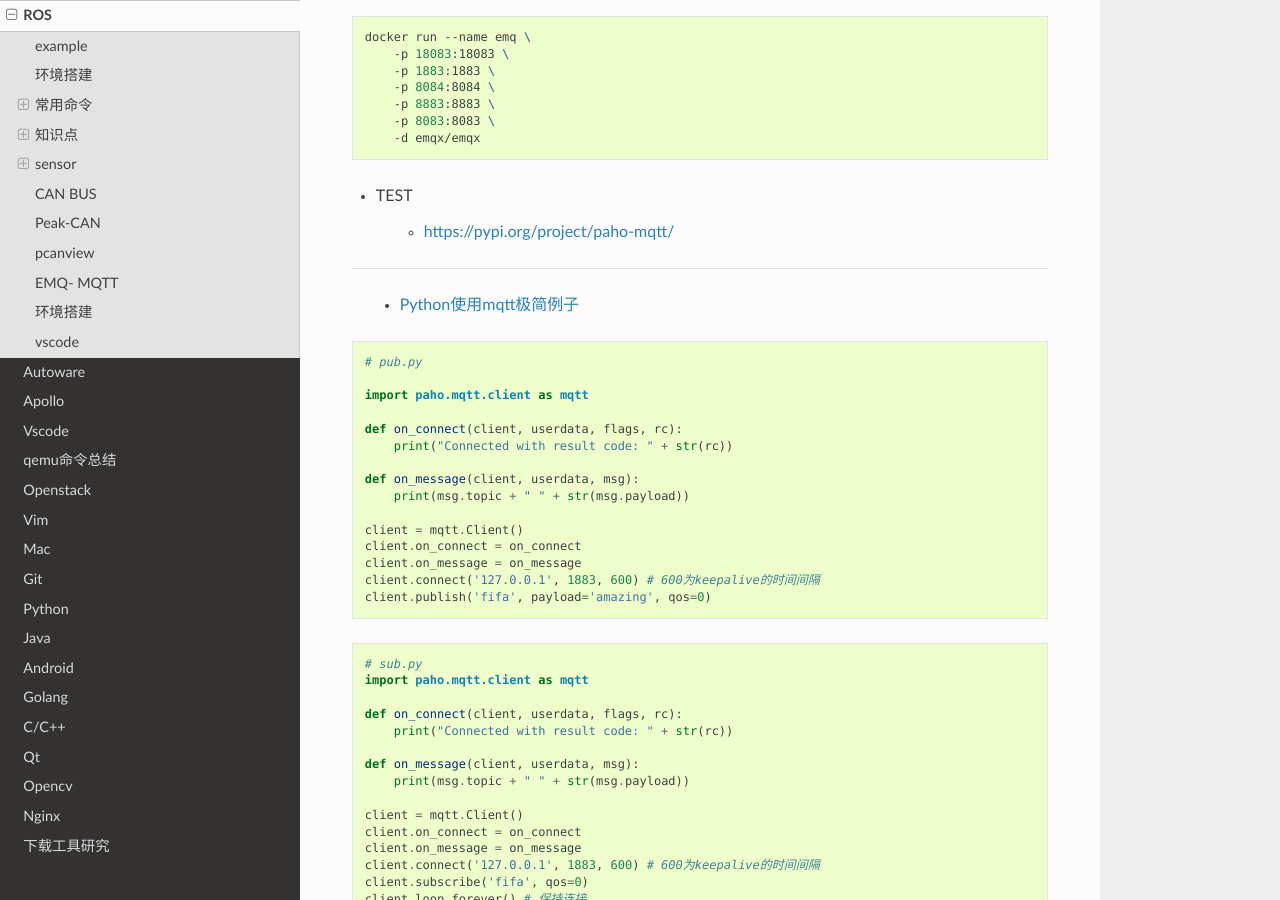
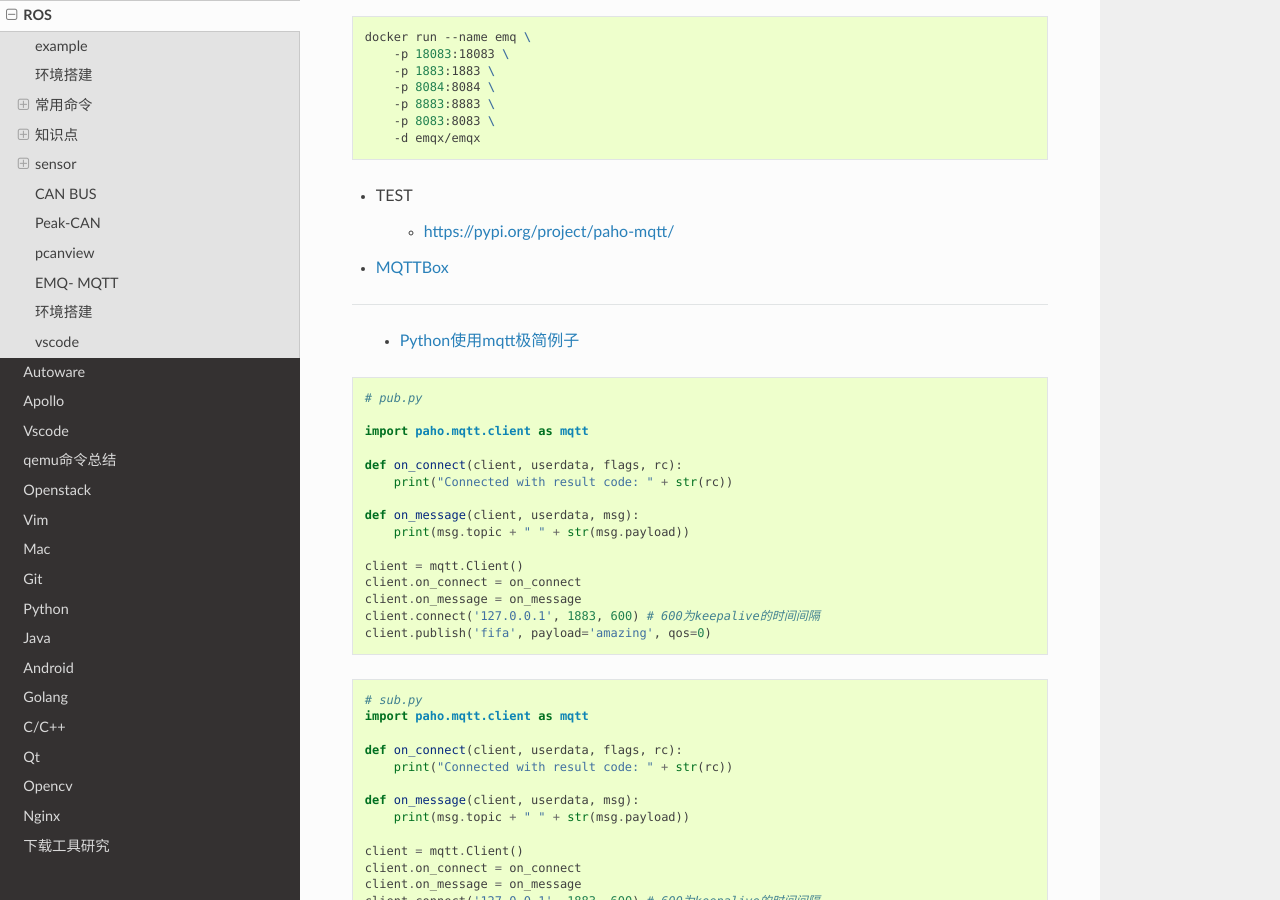
Before and after one commit to my-rds-store/my_space, a Sphinx documentation site: the page built from source/ros/index.rst, in a window 1280 px wide and 900 px high, scrolled down 13879 px. Built offline with Sphinx 7.4.7 and the Read the Docs theme 2.0.0, drawn with Linux system fonts in a browser that asks for light colours.

Commit message:
update ...

```diff
--- a/source/ros/index.rst
+++ b/source/ros/index.rst
@@ -762,6 +762,8 @@ EMQ- MQTT
 
     * https://pypi.org/project/paho-mqtt/
 
+* `MQTTBox <http://workswithweb.com/html/mqttbox/downloads.html>`_
+
 -----
 
     * `Python使用mqtt极简例子 <https://www.jianshu.com/p/0ed4e59b1e8f>`_
```
